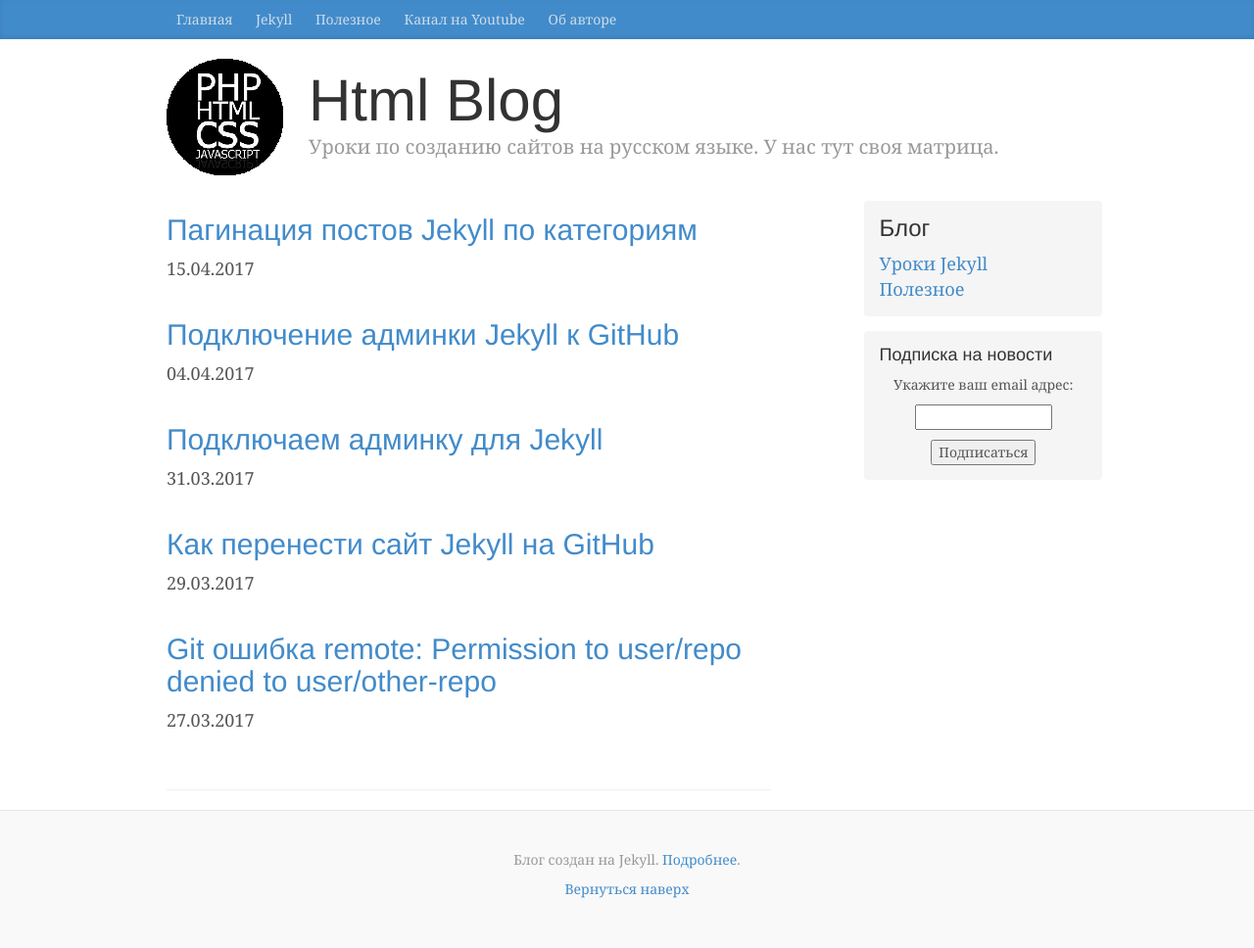
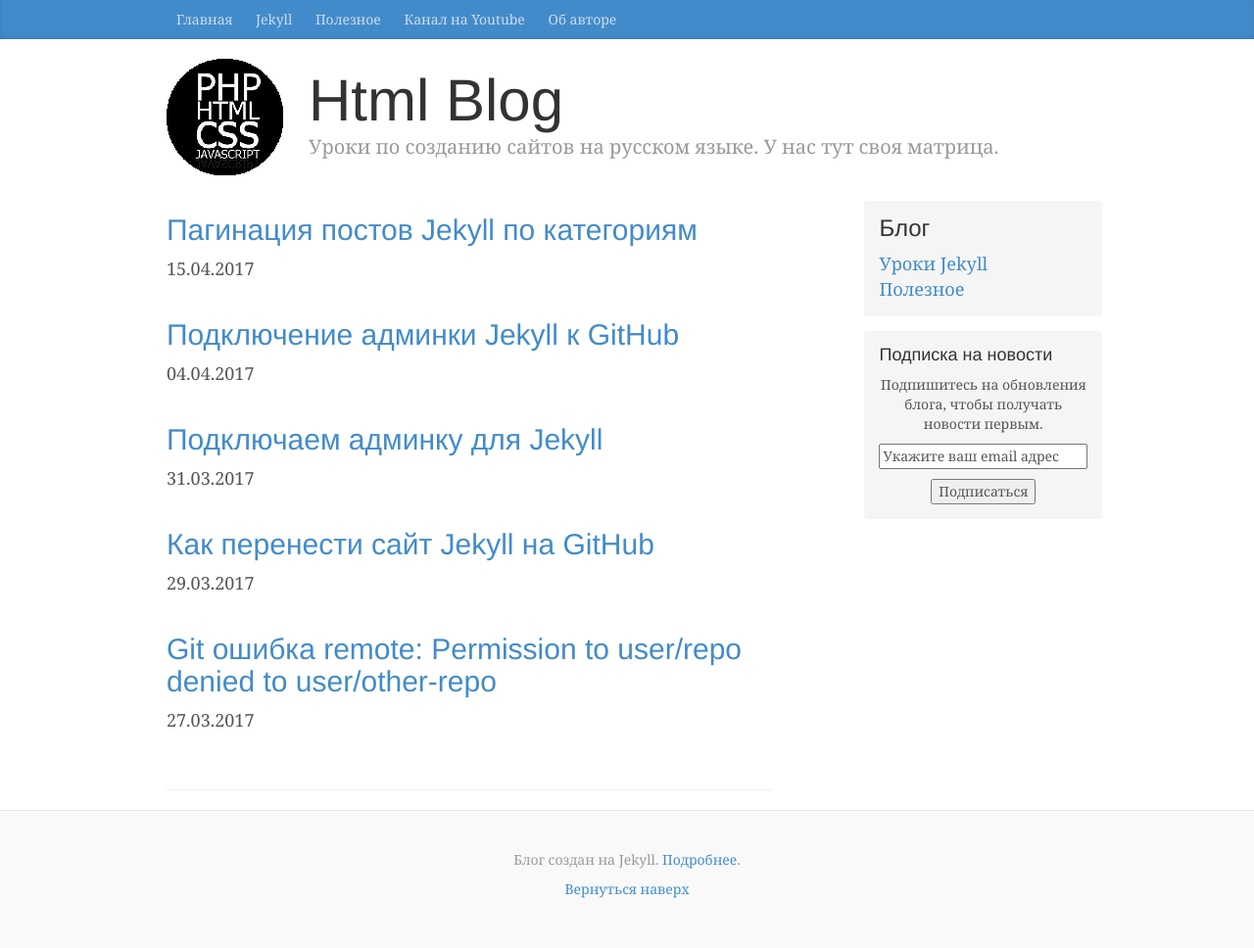
Before and after one commit to htmlblog/htmlblog.github.io, a Jekyll site: the page built from index.html, in a window 1280 px wide. Shown: the whole page at 98% size. Built offline with Jekyll 4.4.1, drawn with Linux system fonts in a browser that asks for light colours; the list of posts is cut into pages by our own code; comment, search, counter and statistics services are not loaded.

Commit message:
Update sidebar.html

```diff
--- a/_includes/sidebar.html
+++ b/_includes/sidebar.html
@@ -9,7 +9,7 @@
 <div class="sidebar-module sidebar-module-inset">
 	<h4>Подписка на новости</h4>
 	<form style="text-align:center;" action="https://feedburner.google.com/fb/a/mailverify" method="post" target="popupwindow" onsubmit="window.open('https://feedburner.google.com/fb/a/mailverify?uri=JekyllHtml', 'popupwindow', 'scrollbars=yes,width=242,height=auto');return true">
-		<p>Укажите ваш email адрес:</p><p><input type="text" style="width:140px" name="email"/></p>
+		<p>Подпишитесь на обновления блога, чтобы получать новости первым.</p><p><input type="text" style="width:100%" name="email" value="Укажите ваш email адрес" /></p>
 		<input type="hidden" value="JekyllHtml" name="uri"/><input type="hidden" name="loc" value="ru_RU"/>
 		<input type="submit" value="Подписаться" />
 	</form>
```
